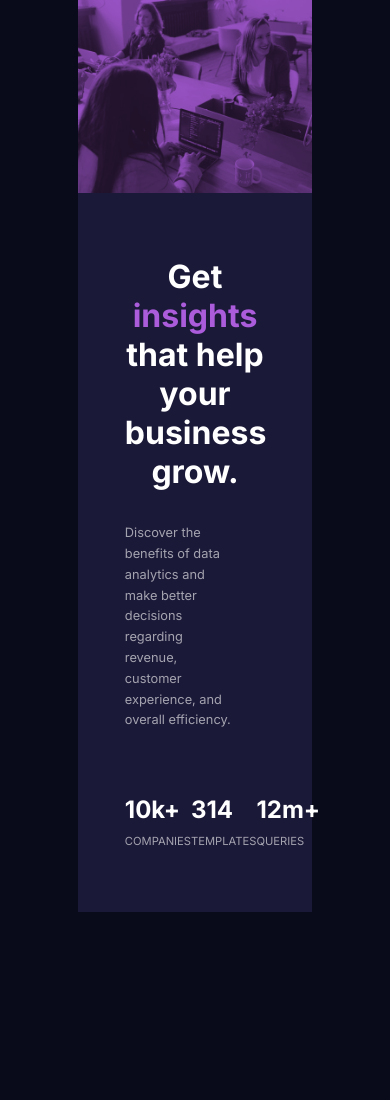
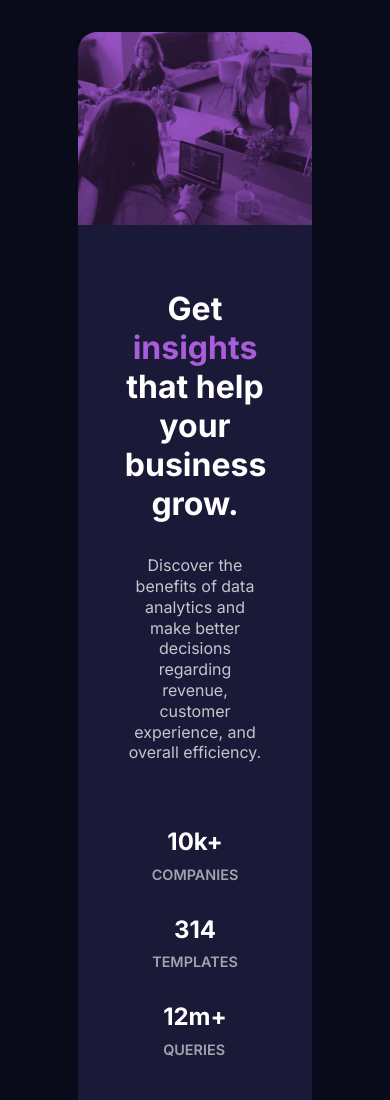
Before and after one commit to Afeez-Ola/stats-preview-card-component-main, a plain HTML site: page index.html in a window 390 px wide. Shown: the top 1100 px of the page. Before the commit the page ends 912 px from the top, so only its background shows below. Drawn offline with Linux system fonts and the light colour scheme.

Commit message:
still having fun

```diff
--- a/css/styles.css
+++ b/css/styles.css
@@ -4,7 +4,7 @@
     --soft-violet: hsl(277, 64%, 61%);
     --white: hsl(0, 0%, 100%);
     --slightly-transparent-white: hsla(0, 0%, 100%, 0.75);
-    --slightly-transparent-white: hsla(0, 0%, 100%, 0.6);
+    --slightly-transparent-white-stat: hsla(0, 0%, 100%, 0.6);
     --font-size: 1rem;
     --font-family-inter: "Inter", sans-serif;
     --font-family-lexend: "Lexend Deca", sans-serif;
@@ -103,7 +103,7 @@ img {
 }
 
 .stats p {
-    color: var(--slightly-transparent-white);
+    color: var(--slightly-transparent-white-stat);
     text-transform: uppercase;
     font-size: 0.7rem;
 }
@@ -126,15 +126,37 @@ img {
 @media screen and (min-width:300px) and (max-width:768px) {
     .container {
         flex-direction: column-reverse;
-        margin: 0 auto;
+        margin: 2rem auto;
+        border-radius: 1.2rem;
     }
     .images {
         width: 100%;
-    }
-    .note_side h2 {
-        text-align: center;
+        border-radius: 1.2rem 1.2rem 0 0;
     }
     .typoragphy {
         margin: 4rem auto;
     }
+    .note_side h2,
+    .note_side p {
+        text-align: center;
+    }
+    .note_side p {
+        width: 100%;
+        font-size: 1rem;
+        text-align: center;
+        margin: auto;
+    }
+    .stats {
+        flex-direction: column;
+        margin: auto;
+        align-items: center;
+        gap: 2rem;
+    }
+    .stats h3 {
+        text-align: center;
+    }
+    .stats p {
+        font-weight: 600;
+        font-size: 0.9rem;
+    }
 }
```
